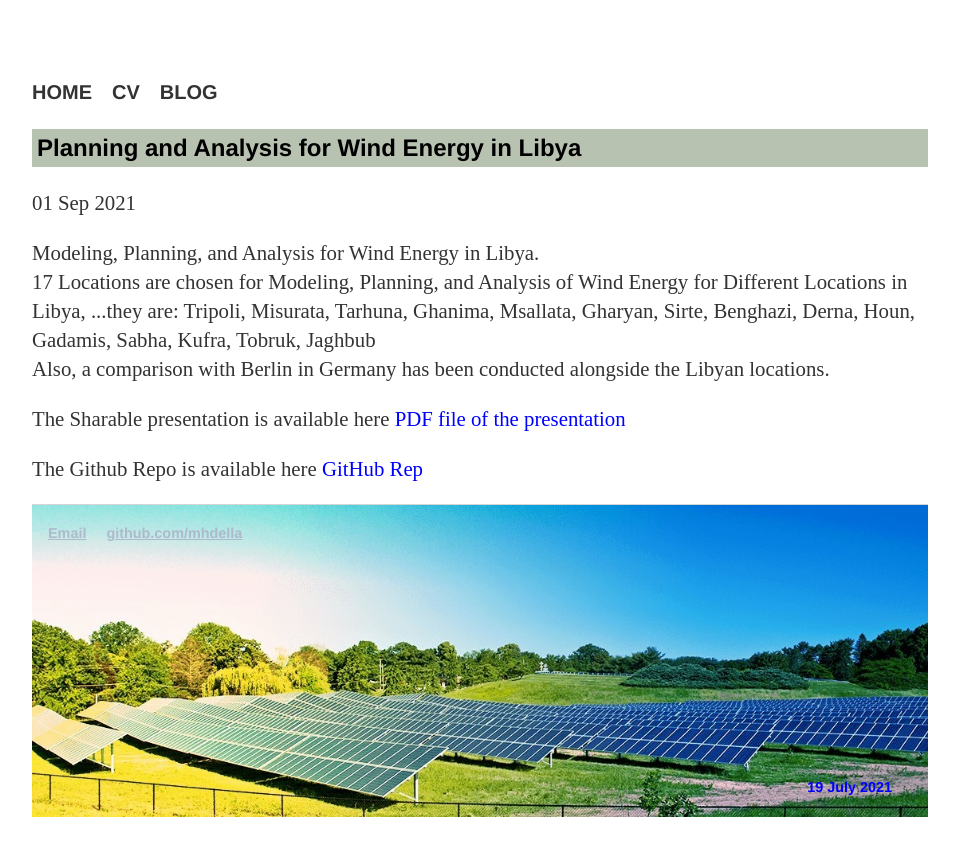
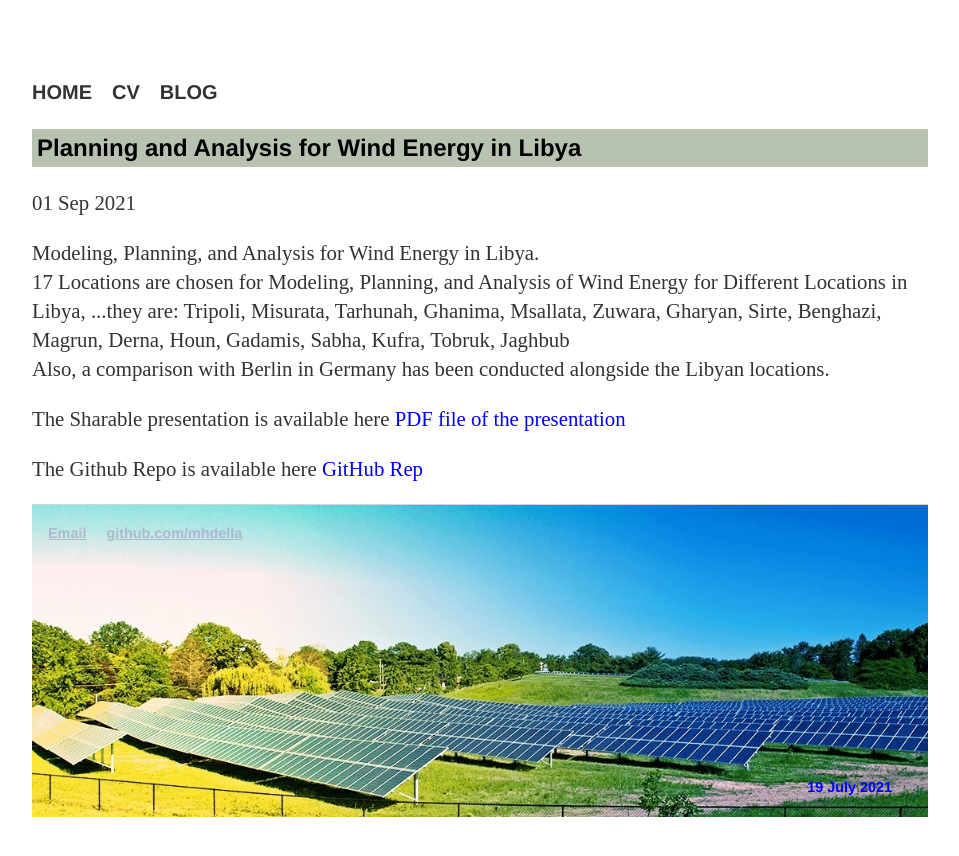
Before and after one commit to MohamedAbuella/MohamedAbuella.github.io, a Jekyll site: the page built from _posts/2021-09-01-planning_and_analysis_wind_energy_in_Libya.html, in a window 1280 px wide. Shown: the top 856 px of the page, without its empty margins (160-1119 px from the left). Built offline with Jekyll 4.4.1, drawn with Linux system fonts in a browser that asks for light colours; nearby versions of some CDN libraries; a script that is not in the unit is left out; comment, search, counter and statistics services are not loaded.

Commit message:
Update 2021-09-01-planning_and_analysis_wind_energy_in_Libya.html

```diff
--- a/_posts/2021-09-01-planning_and_analysis_wind_energy_in_Libya.html
+++ b/_posts/2021-09-01-planning_and_analysis_wind_energy_in_Libya.html
@@ -7,7 +7,7 @@ tags:       [Blog]
 ---
 <p> Modeling, Planning, and Analysis for Wind Energy in Libya.
 <br> 17 Locations are chosen for Modeling, Planning, and Analysis of Wind Energy for Different Locations in Libya, ...they are:
-Tripoli, Misurata, Tarhuna, Ghanima, Msallata, Gharyan, Sirte, Benghazi, Derna, Houn, Gadamis, Sabha, Kufra, Tobruk, Jaghbub
+Tripoli, Misurata, Tarhunah, Ghanima, Msallata, Zuwara, Gharyan, Sirte, Benghazi, Magrun, Derna, Houn, Gadamis, Sabha, Kufra, Tobruk, Jaghbub
 <br> Also, a comparison with Berlin in Germany has been conducted alongside the Libyan locations.
 <p>The Sharable presentation is available here <a href="https://github.com/mhdella/Planning-and-Analysis-for-Wind-in-Libya/blob/main/Jupyter_Notebook_Wind_Energy_Planning_Analysis_for_Locations_in_Libya.pdf" target="_blank" style="color:blue"> PDF file of the presentation </a>
 <p>The Github Repo is available here <a href="https://github.com/mhdella/Planning-and-Analysis-for-Wind_Energy-in-Libya" target="_blank" style="color:blue"> GitHub Rep </a> </p>
```
